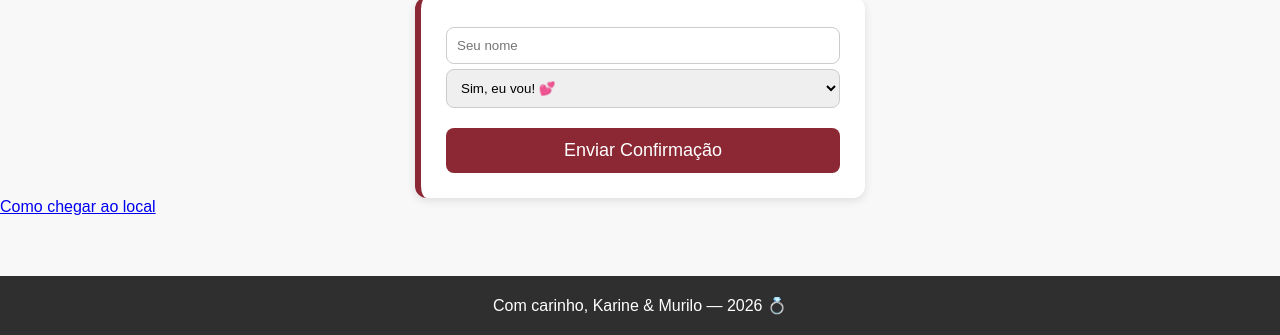
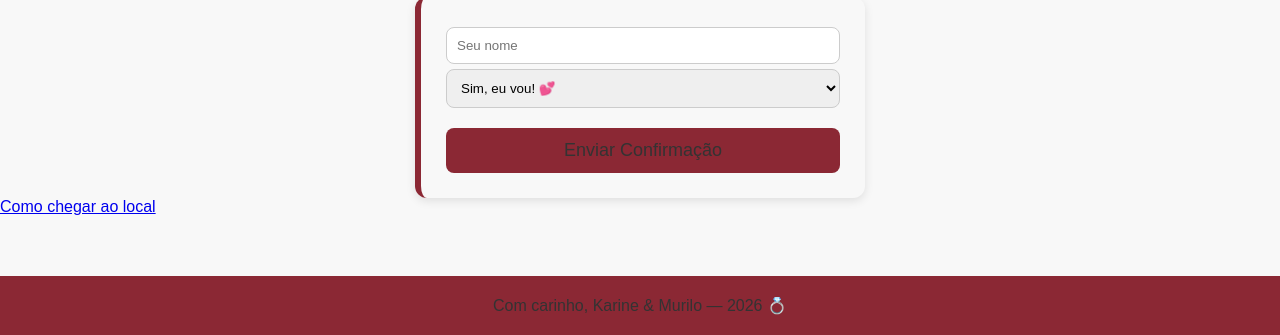
Before and after one commit to KarineLindaMarcal/Karine-Murilo, a plain HTML site: page index.html in a window 1280 px wide. Shown: the part 904-1239 px from the top of the page. Drawn offline with Linux system fonts and the light colour scheme.

Commit message:
Update style.css

```diff
--- a/style.css
+++ b/style.css
@@ -14,8 +14,6 @@ body {
 /* ===== CORES PRINCIPAIS ===== */
 :root {
     --marsala: #8B2834;
-    --chumbo: #2F2F2F;
-    --branco: #ffffff;
 }
 
 /* ===== HEADER ===== */
@@ -60,7 +58,7 @@ header p {
 #countdown {
     font-size: 26px;
     font-weight: bold;
-    color: var(--chumbo);
+    color: var(--marsala);
 }
 
 /* ===== SEÇÃO PRINCIPAL ===== */
@@ -123,7 +121,7 @@ button:hover {
 footer {
     text-align: center;
     padding: 20px;
-    background: var(--chumbo);
+    background: var(--marsala);
     color: var(--branco);
     margin-top: 60px;
 }
```
